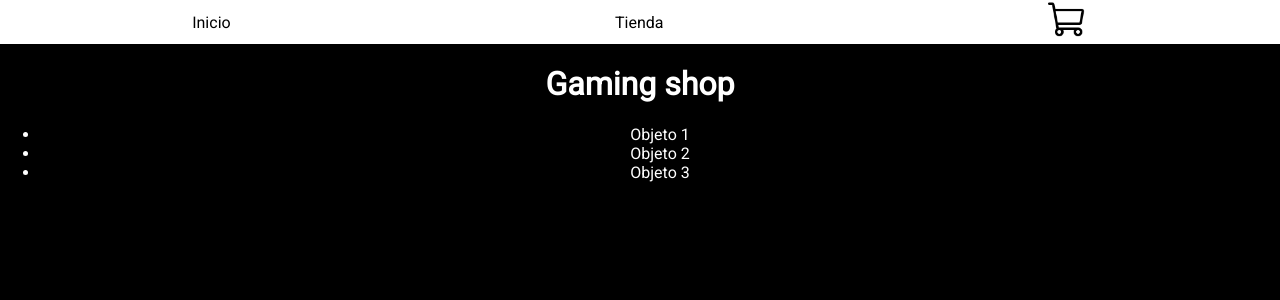
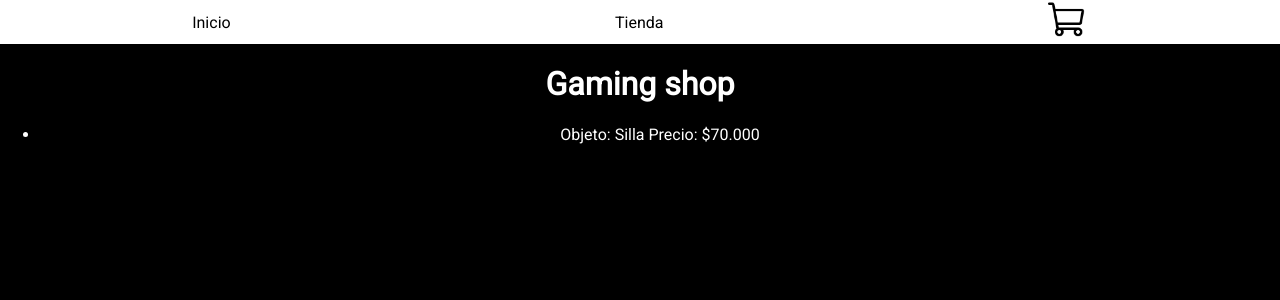
Before and after one commit to RodriguezCamilo/ceaRodriguezEcomerce, a React (Create React App) app: page / in a window 1280 px wide. Shown: the top 300 px of the page. Built offline with nearby package versions, Linux system fonts and the light colour scheme.

Commit message:
clase 3 props

```diff
--- a/src/App.js
+++ b/src/App.js
@@ -9,7 +9,7 @@ function App() {
       <NavBar/>
       <main>
         <h1>Gaming shop</h1>
-        <ItemList/>
+        <ItemList item1="Silla" precio="$70.000"/>
       </main>
     </div>
   );
--- a/src/Components/ItemListContainer.js
+++ b/src/Components/ItemListContainer.js
@@ -1,11 +1,10 @@
 import React from "react"
 
-export function ItemList () {
+export function ItemList (props) {
+    console.log(props)
     return (
         <ul>
-            <li>Objeto 1</li>
-            <li>Objeto 2</li>
-            <li>Objeto 3</li>
+            <li>Objeto: {props.item1} Precio: {props.precio}</li>
         </ul>
     )
 }
```
